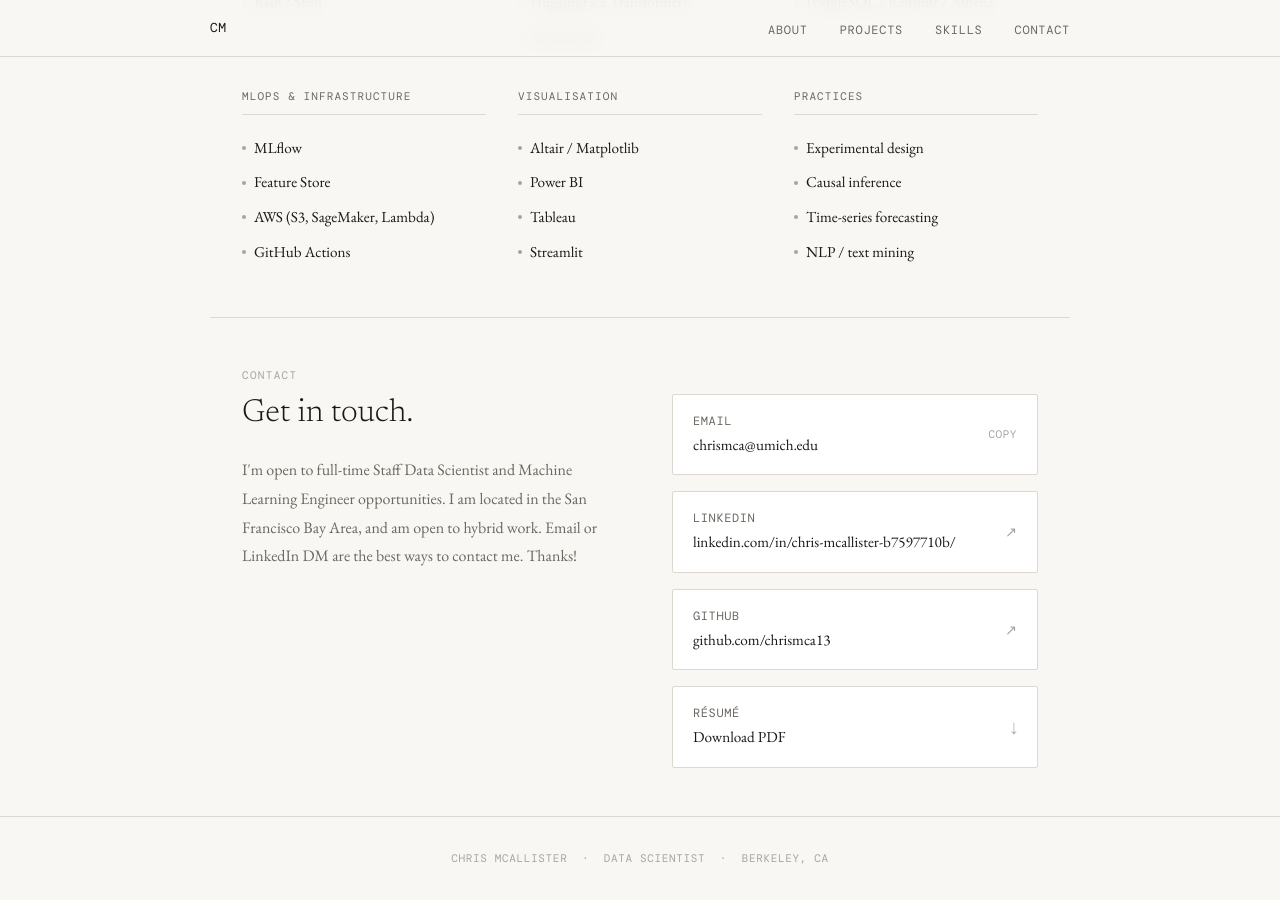
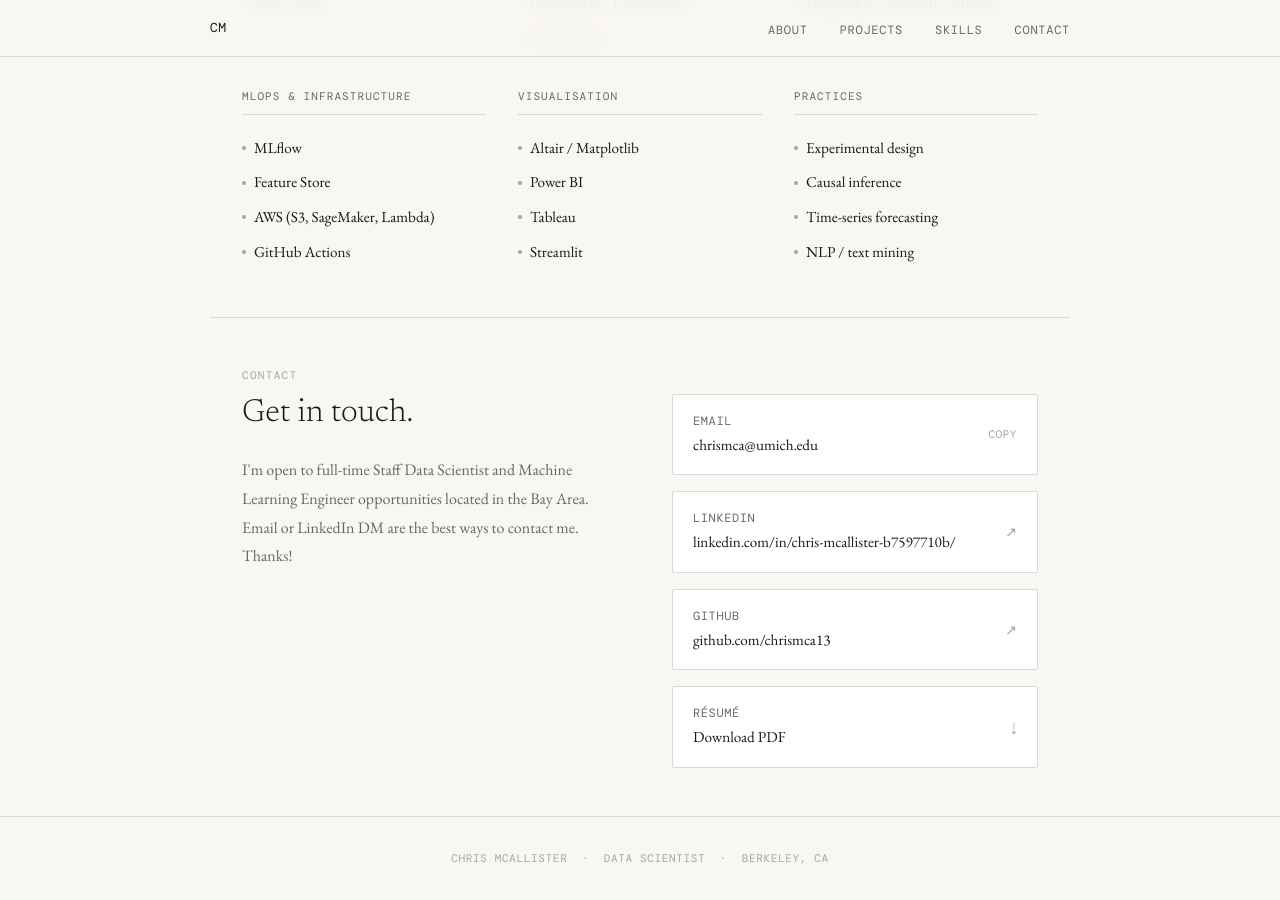
Before and after one commit to chrismca13/chrismca13.github.io, a Jekyll site: the page built from index.html, in a window 1280 px wide and 900 px high, scrolled down 1952 px. Built offline with Jekyll 4.4.1, drawn with Linux system fonts in a browser that asks for light colours.

Commit message:
Tweak contact me

```diff
--- a/index.html
+++ b/index.html
@@ -796,9 +796,12 @@
       <div>
         <h2>Get in touch.</h2>
         <p class="contact-desc">
-          I'm open to full-time Staff Data Scientist and Machine Learning Engineer opportunities.
-          I am located in the San Francisco Bay Area, and am open to hybrid work. Email or LinkedIn DM are the best ways to contact me. Thanks!
+          I'm open to full-time Staff Data Scientist and Machine Learning Engineer opportunities located in the Bay Area.
         </p>
+        <p class="contact-desc">
+          Email or LinkedIn DM are the best ways to contact me. Thanks!
+        </p>
+
       </div>
       <div class="contact-links">
         <a href="#" onclick="copyEmail(event)" class="contact-link" style="cursor: copy;">
```
